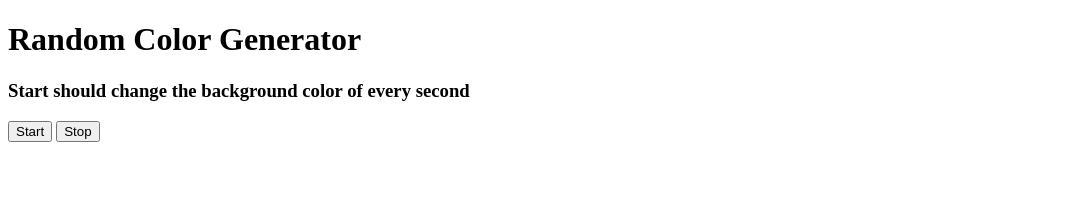
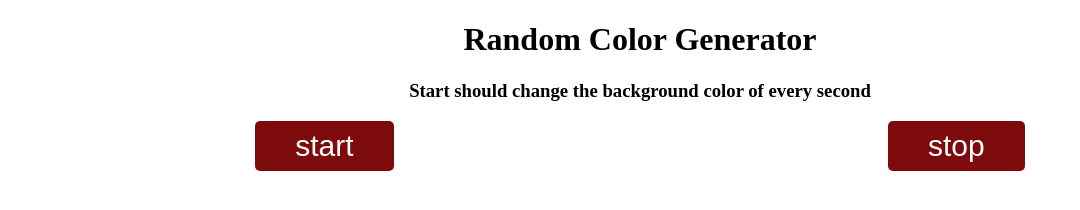
Before and after one commit to Tanha-13/asynchronous-javascript, a plain HTML site: page randomColor/index.html in a window 1280 px wide. Shown: the whole page, without its empty margins (0-1080 px from the left). Drawn offline with Linux system fonts and the light colour scheme.

Commit message:
styled the html button

```diff
--- a/randomColor/index.html
+++ b/randomColor/index.html
@@ -4,13 +4,18 @@
     <meta charset="UTF-8" />
     <meta name="viewport" content="width=device-width, initial-scale=1.0" />
     <title>Random Color Generator</title>
+    <link rel="stylesheet" href="./style.css" />
   </head>
   <body>
     <div class="text">
       <h1>Random Color Generator</h1>
       <h3>Start should change the background color of every second</h3>
     </div>
-    <button class="start">Start</button>
-    <button class="stop">Stop</button>
+    <div class="btn-container">
+      <button class="start">start</button>
+      <button class="stop">stop</button>
+    </div>
+
+    <script src="./main.js"></script>
   </body>
 </html>
--- /dev/null
+++ b/randomColor/style.css
@@ -0,0 +1,21 @@
+.text{
+    text-align: center;
+}
+.btn-container{
+    display: flex;
+    justify-content: space-around;
+}
+.start, .stop{
+    background-color: #7d0b0b;
+    color: #fff;
+    border: none;
+    font-size: 30px;
+    padding: 8px 40px;
+    border-radius: 5px;
+    cursor: pointer;
+    transition: 0.5s;
+}
+
+.start:hover, .stop:hover{
+    background-color: #292525;
+}
```
Also changed, not shown: randomColor/main.js (added).
